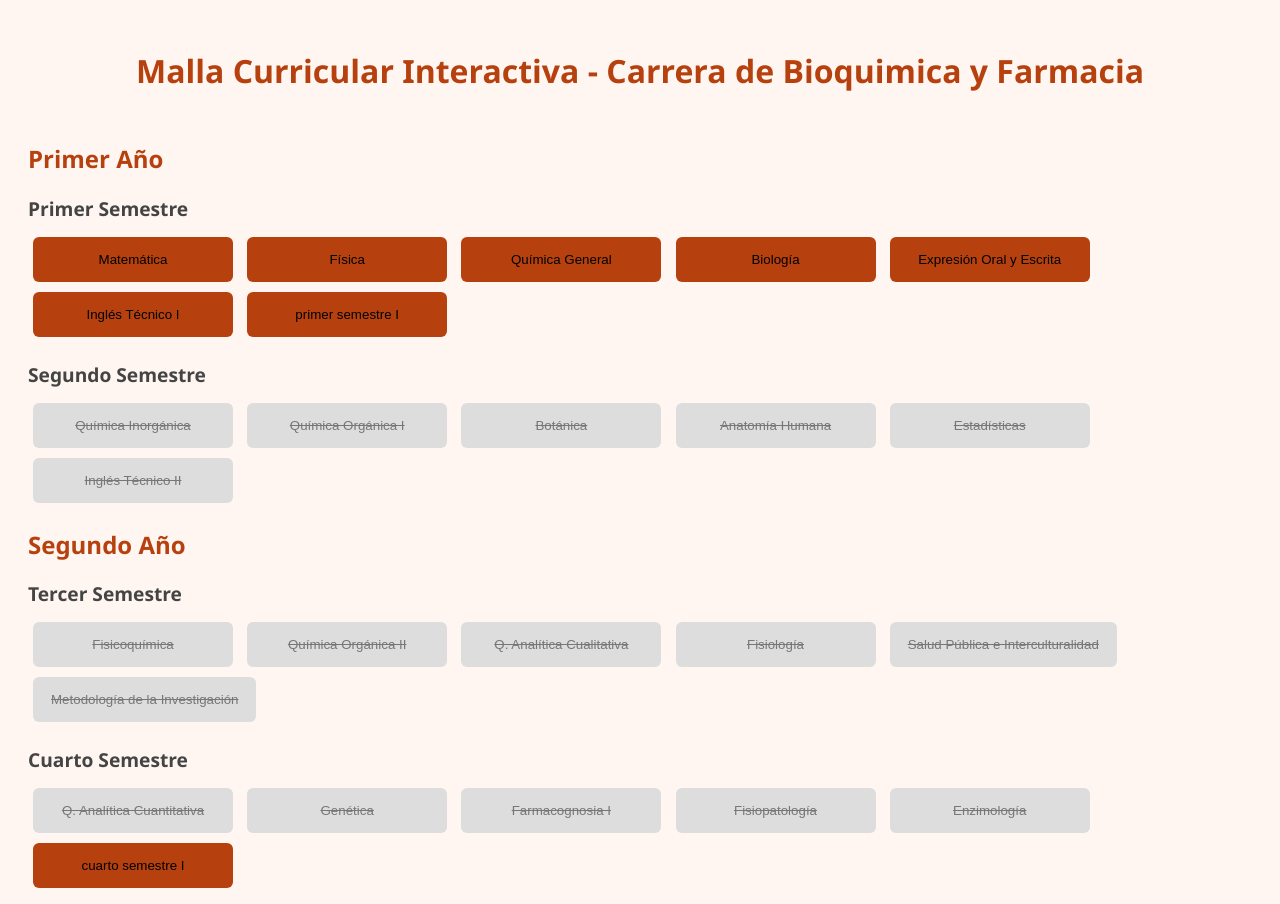
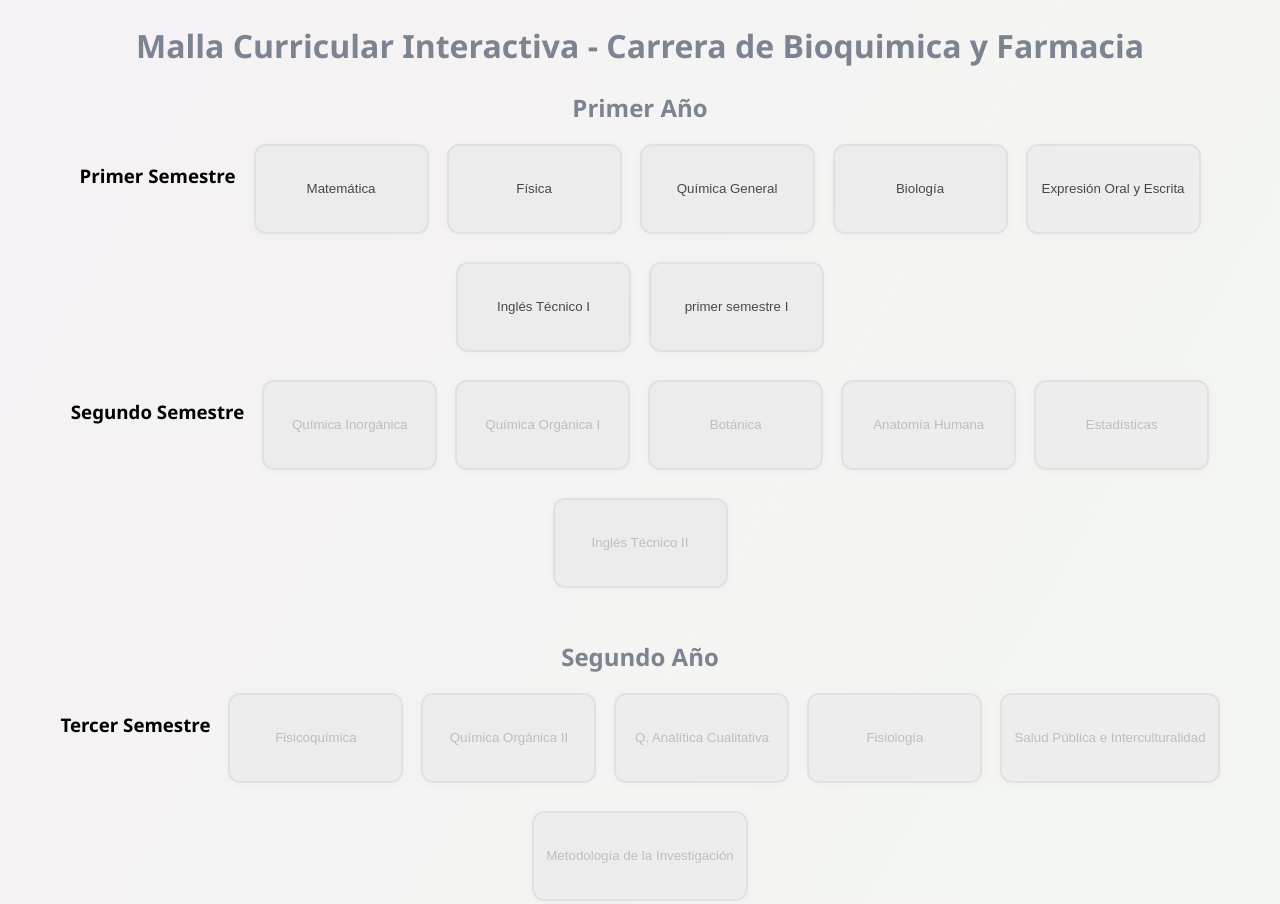
Before and after one commit to cars962/malla-curricular, a plain HTML site: page index.html in a window 1280 px wide. Shown: the top 904 px of the page. Drawn offline with Linux system fonts and the light colour scheme.

Commit message:
Update estilos.css

```diff
--- a/estilos.css
+++ b/estilos.css
@@ -1,73 +1,125 @@
 body {
-  font-family: 'Segoe UI', sans-serif;
-  background-color: #fff6f1;
-  color: #333;
-  padding: 20px;
+  font-family: 'Segoe UI', Arial, sans-serif;
+  background: linear-gradient(120deg, #f6f1f5 0%, #f1faee 100%);
+  margin: 0;
+  padding: 0;
 }
 
-h1 {
+h1, h2 {
+  color: #7c8391;
   text-align: center;
-  color: #b7410e;
+  margin-top: 24px;
 }
 
-.malla {
+.malla-container {
+  max-width: 1100px;
+  margin: 40px auto;
+  padding: 24px;
+  background: #f9fafb;
+  border-radius: 18px;
+  box-shadow: 0 2px 24px rgba(180, 180, 180, 0.13);
+}
+
+.semestre {
   display: flex;
   flex-wrap: wrap;
-  gap: 12px;
+  gap: 18px;
+  margin-bottom: 36px;
   justify-content: center;
-  margin-top: 30px;
+}
+
+.semestre-title {
+  flex-basis: 100%;
+  font-weight: bold;
+  font-size: 1.3em;
+  color: #a48bb9;
+  margin-bottom: 12px;
 }
 
 .ramo {
-  padding: 15px 18px;
-  border: none;
-  border-radius: 6px;
-  background-color: #b7410e;
-  color: peach;
+  background: #e2eafc;
+  border: 2px solid #cddafd;
+  border-radius: 12px;
+  padding: 18px 12px;
+  min-width: 175px;
+  min-height: 90px;
+  text-align: center;
+  position: relative;
+  box-shadow: 0 1px 9px rgba(140, 140, 140, 0.09);
+  transition: transform 0.08s, box-shadow 0.08s;
   cursor: pointer;
-  transition: background-color 0.3s ease;
-  min-width: 200px;
-  text-align: center;
+  user-select: none;
+  margin-bottom: 10px;
+  opacity: 0.7;
+  filter: grayscale(1);
 }
 
-.ramo:hover:not(.bloqueado) {
-  background-color: #93310c;
+.ramo.unlocked {
+  opacity: 1;
+  filter: none;
+  background: #ffecd2;
+  border-color: #d6c7ae;
 }
 
-.ramo.bloqueado {
-  background-color: #ddd;
-  color: #777;
-  cursor: not-allowed;
-  text-decoration: line-through;
-}
-.anio {
-  margin-bottom: 40px;
-  border-bottom: 2px solid #ccc;
-  padding-bottom: 20px;
+.ramo.approved {
+  background: #c6e2e9;
+  border-color: #a6dcef;
+  box-shadow: 0 2px 12px #b3e2e6;
+  color: #437c90;
+  font-weight: bold;
 }
 
-.anio h2 {
-  color: #b7410e;
-  font-size: 1.5em;
-  margin-bottom: 10px;
+.ramo .nombre {
+  font-size: 1.07em;
+  margin-bottom: 4px;
+  color: #6b6d7c;
 }
 
-.semestre {
-  margin-top: 15px;
-  margin-bottom: 20px;
+.ramo .estado {
+  font-size: 0.92em;
+  color: #b48bb9;
+  margin-top: 2px;
 }
 
-.semestre h3 {
-  font-size: 1.2em;
-  color: #444;
-  margin-bottom: 10px;
+.ramo.locked {
+  cursor: not-allowed;
+  opacity: 0.4;
+  filter: grayscale(0.6);
+  background: #f5f5f5;
+  border-color: #e0e0e0;
 }
 
-.malla .ramo {
-  margin: 5px;
+.ramo.unlocked:hover {
+  transform: scale(1.04);
+  box-shadow: 0 3px 22px #e8cfcf;
 }
 
-.ramo.aprobado {
-  background-color: #2e8b57;
-  color: white;
+.ramo.approved:after {
+  content: "✔";
+  position: absolute;
+  top: 8px;
+  right: 14px;
+  font-size: 1.7em;
+  color: #7bc47f;
 }
+
+.guia {
+  text-align: center;
+  margin-bottom: 25px;
+  font-size: 1em;
+  color: #6d7c99;
+}
+
+@media screen and (max-width: 900px) {
+  .malla-container {
+    padding: 8px;
+  }
+  .semestre {
+    gap: 8px;
+  }
+  .ramo {
+    min-width: 130px;
+    font-size: 0.95em;
+    padding: 10px 5px;
+  }
+}
```
